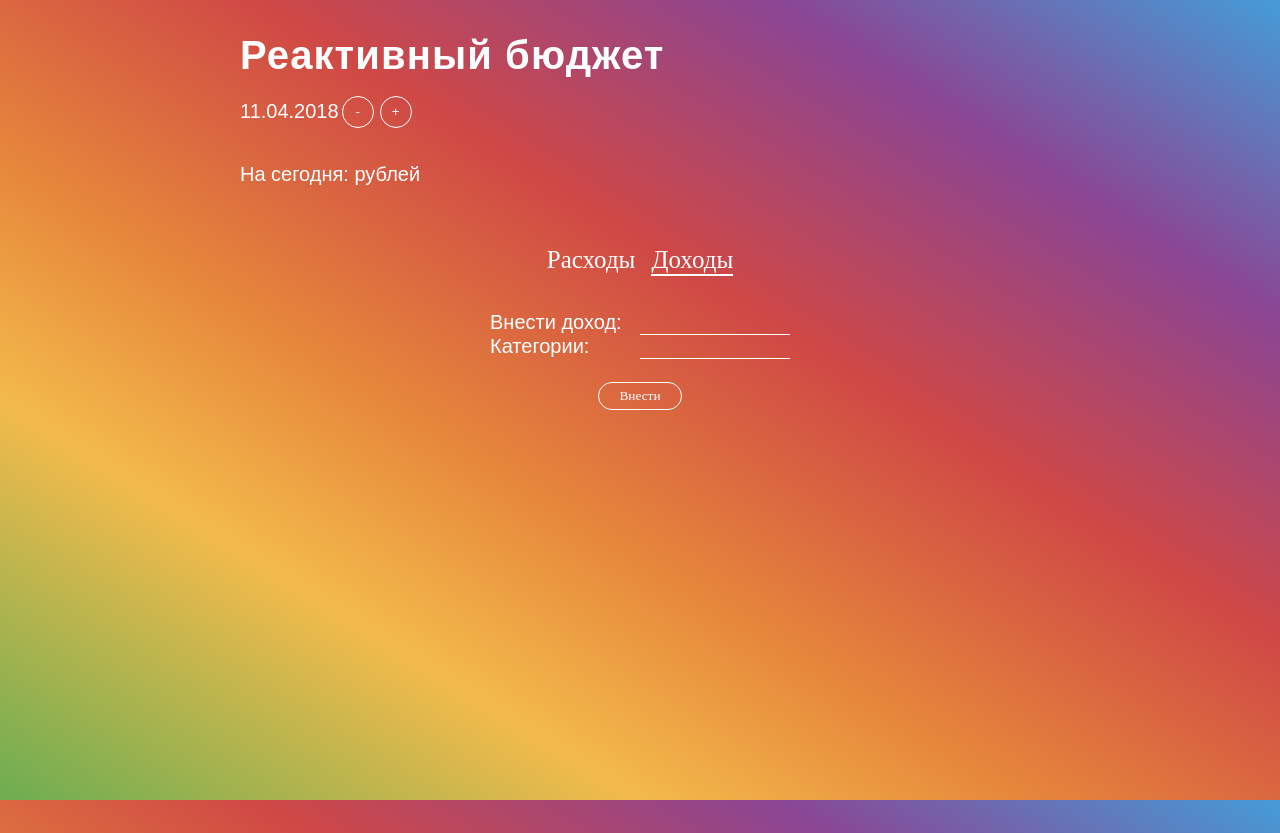
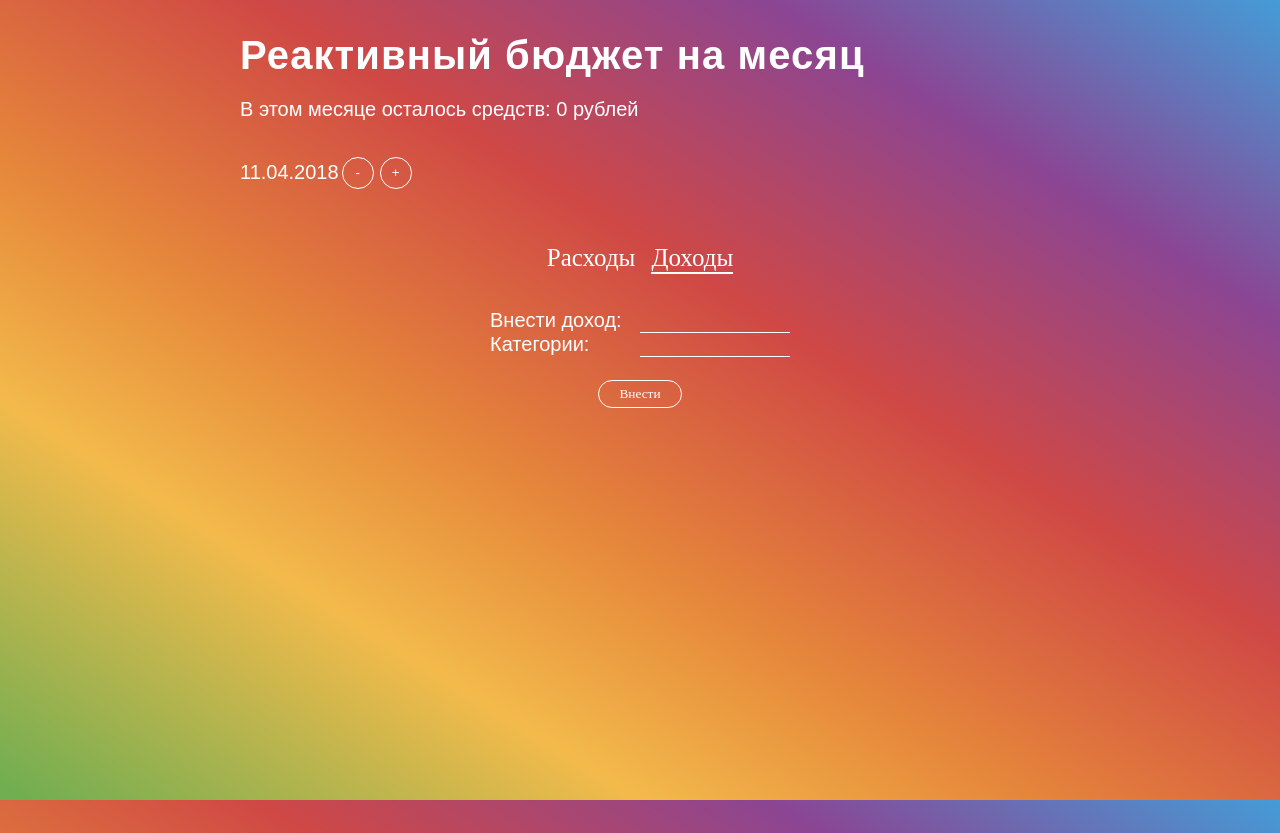
Before and after one commit to n-ter/budget, a React (Create React App) app: page / in a window 1280 px wide. Built offline with nearby package versions, Linux system fonts and the light colour scheme; a web font is replaced by a local one.

Commit message:
подсчет остатка средств на месяц

```diff
--- a/src/App.js
+++ b/src/App.js
@@ -110,7 +110,46 @@ class App extends Component {
     }
 
 
-    onToday = () => {};
+    onToday = () => {
+      const {transactions, date} = this.state;
+
+      const currentMonthTransactions = transactions.filter(
+        ({date:transactionDate}) =>
+        moment(transactionDate, 'DD.MM.YYYY').isSame(date, 'month'),
+        );
+
+      /*подсчёт средств на каждый день
+      const dailyMoney =
+      currentMonthTransactions.reduce(
+        (acc, transaction) =>
+        transaction.sum > 0 ? transaction.sum + acc : acc,
+      0,
+      ) / moment(date).daysInMonth();*/
+
+      /*const transactionsBeforeThisDay = currentMonthTransactions.filter(
+        ({date: transactionDate}) =>
+        moment(transactionDate, 'DD.MM.YYYY').isBefore(date, 'date') ||
+        moment(transactionDate, 'DD.MM.YYYY').isSame(date, 'date'),
+        );*/
+
+      /*const expanseBeforeToday = transactionsBeforeThisDay.reduce(
+        (acc, {sum}) => (sum < 0 ? acc + sum : acc),
+        0,
+        );*/
+      const expanseBeforeToday = currentMonthTransactions.reduce(
+        (acc, {sum}) => (sum < 0 ? acc + sum : acc),
+        0,
+        );
+      const expanseToday = currentMonthTransactions.reduce(
+        (acc, {sum}) => (sum > 0 ? acc + sum : acc),
+        0,
+        );
+
+        /*const incomeBeforeToday = date.date() * dailyMoney;*/
+
+       /* return incomeBeforeToday + expanseBeforeToday;*/
+        return expanseBeforeToday + expanseToday;
+    };
 
 
   render() {
@@ -119,13 +158,14 @@ class App extends Component {
     return  (
       <section>
         <header>
-          <h1>Реактивный бюджет</h1>
+          <h1>Реактивный бюджет на месяц</h1>
+          <p>В этом месяце осталось средств: {this.onToday()} рублей</p>
           <DateLine>
             <p>{date.format('DD.MM.YYYY')}</p>
             <DateButton onClick={this.handleSubtractDay}>-</DateButton>
             <DateButton onClick={this.handleAddDay}>+</DateButton>
           </DateLine>
-          <p>На сегодня: {this.onToday()} рублей</p>
+
         </header>
         <main>
           <Nav>
```
